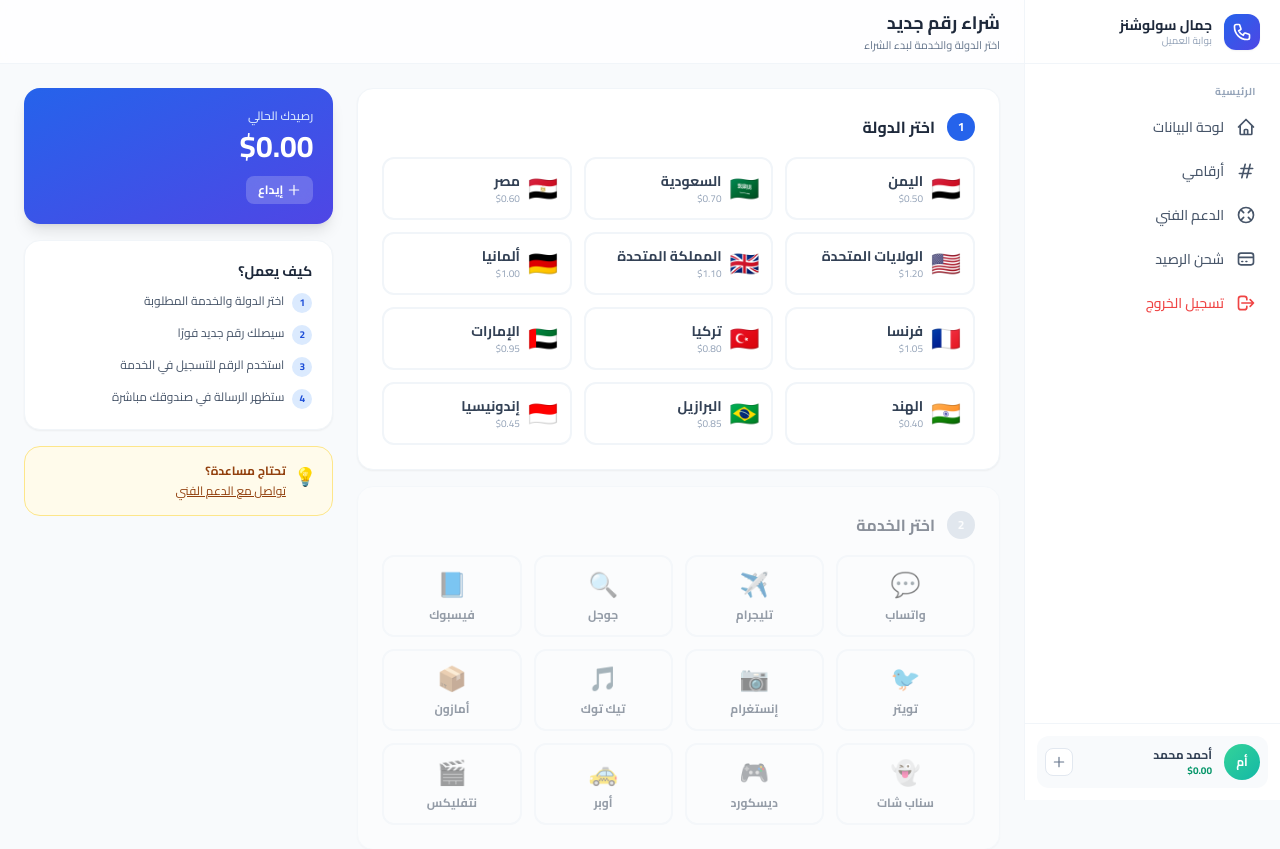
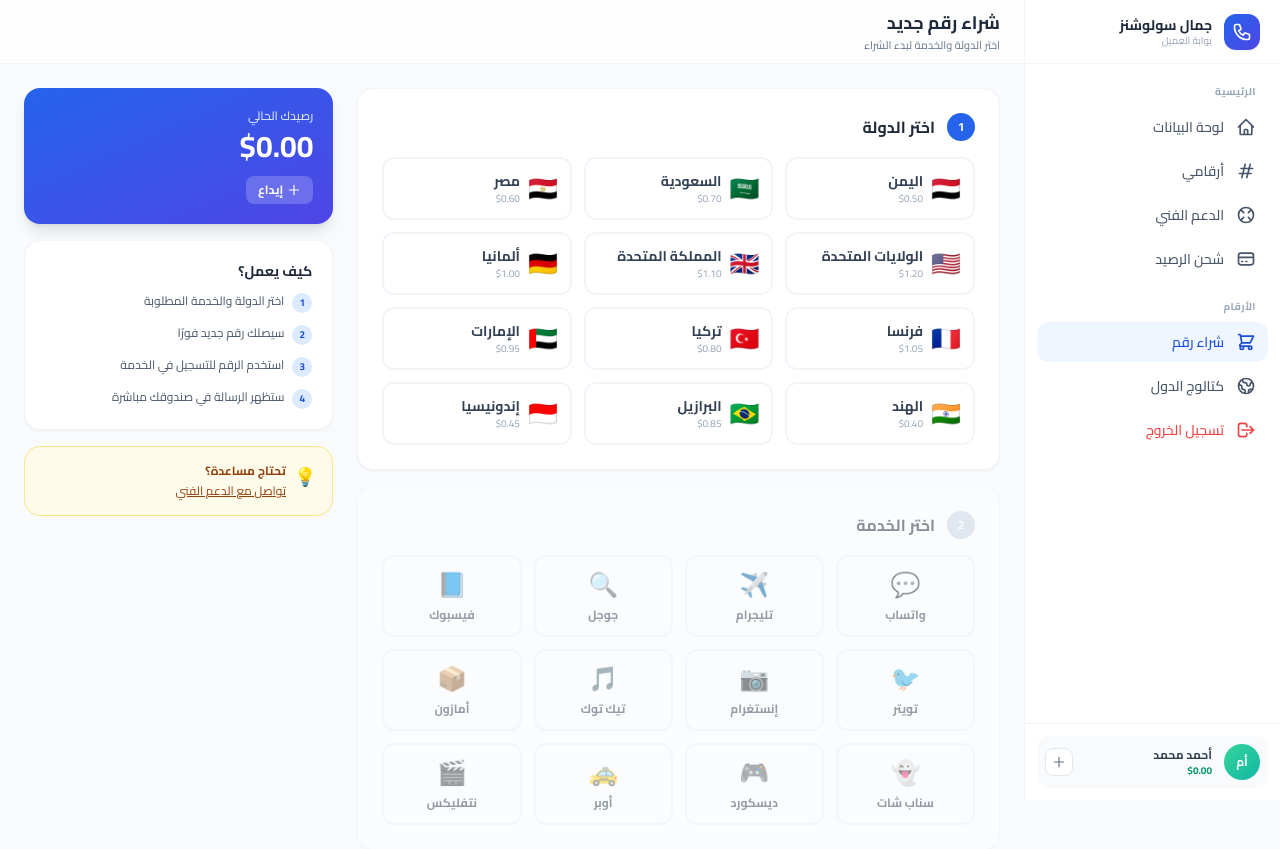
Before and after one commit to 6838gamal/Virtual-Numbers-Leasing, a FastAPI app: page /buy in a window 1280 px wide. Shown: the top 849 px of the page. Run offline with FastAPI, Linux system fonts and the light colour scheme; the visitor is signed in with stand-in values (Sample User, id 1); some libraries are stand-ins or nearby versions.

Commit message:
Update base.html

```diff
--- a/templates/base.html
+++ b/templates/base.html
@@ -96,6 +96,29 @@
       شحن الرصيد
     </a>
 
+    <!-- ═══════════ قسم الشراء ═══════════ -->
+    <div class="px-3 pt-4 pb-1 text-[10px] font-bold text-slate-400 uppercase tracking-wider">الأرقام</div>
+
+    <!-- 5) شراء رقم -->
+    <a href="/buy" class="flex items-center gap-3 px-3 py-2.5 rounded-xl text-sm font-medium
+                         {% if active_page == 'buy' %}bg-blue-50 text-blue-700{% else %}text-slate-600 hover:bg-slate-50{% endif %}">
+      <svg class="w-5 h-5 flex-shrink-0" fill="none" stroke="currentColor" viewBox="0 0 24 24">
+        <path stroke-linecap="round" stroke-linejoin="round" stroke-width="2"
+              d="M3 3h2l.4 2M7 13h10l4-8H5.4M7 13L5.4 5M7 13l-2.293 2.293c-.63.63-.184 1.707.707 1.707H17m0 0a2 2 0 100 4 2 2 0 000-4zm-8 2a2 2 0 11-4 0 2 2 0 014 0z"/>
+      </svg>
+      شراء رقم
+    </a>
+
+    <!-- 6) كتالوج الدول -->
+    <a href="/catalog" class="flex items-center gap-3 px-3 py-2.5 rounded-xl text-sm font-medium
+                              {% if active_page == 'catalog' %}bg-blue-50 text-blue-700{% else %}text-slate-600 hover:bg-slate-50{% endif %}">
+      <svg class="w-5 h-5 flex-shrink-0" fill="none" stroke="currentColor" viewBox="0 0 24 24">
+        <path stroke-linecap="round" stroke-linejoin="round" stroke-width="2"
+              d="M3.055 11H5a2 2 0 012 2v1a2 2 0 002 2 2 2 0 012 2v2.945M8 3.935V5.5A2.5 2.5 0 0010.5 8h.5a2 2 0 012 2 2 2 0 104 0 2 2 0 012-2h1.064M15 20.488V18a2 2 0 012-2h3.064M21 12a9 9 0 11-18 0 9 9 0 0118 0z"/>
+      </svg>
+      كتالوج الدول
+    </a>
+
     <!-- Logout -->
     <a href="/logout" class="flex items-center gap-3 px-3 py-2.5 rounded-xl text-sm font-medium text-red-500 hover:bg-red-50 mt-4">
       <svg class="w-5 h-5 flex-shrink-0" fill="none" stroke="currentColor" viewBox="0 0 24 24">
```
